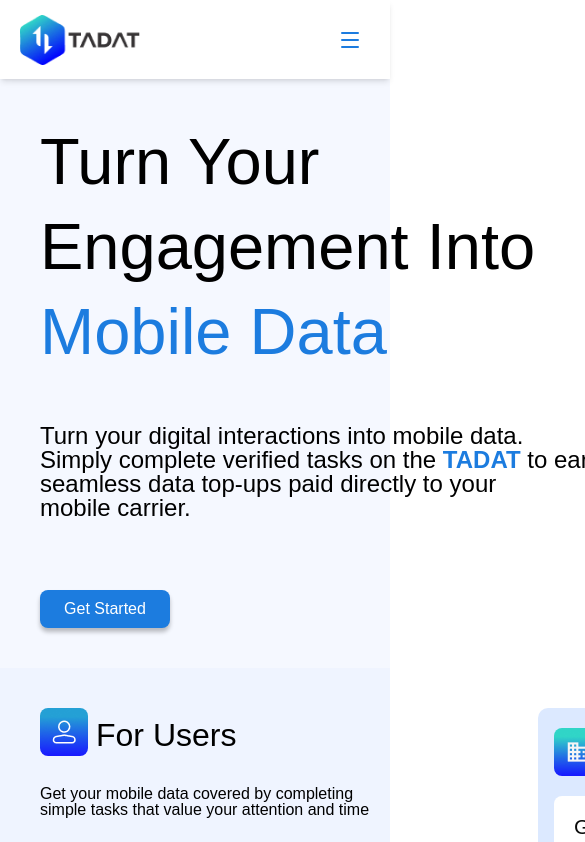
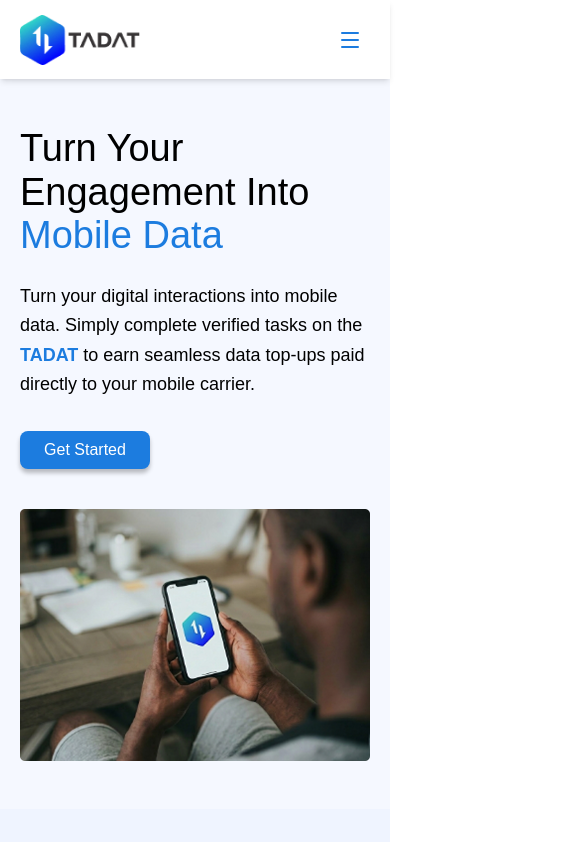
Before and after one commit to Tenney-olarh/TADAT, a React (Vite) app: page / in a window 390 px wide. Shown: the top 842 px of the page, 585 px wide, since content can reach past the window. Built offline with nearby package versions, Linux system fonts and the light colour scheme.

Commit message:
made Home.jsx  in landing responsive

```diff
--- a/src/Components/Landing/Home.jsx
+++ b/src/Components/Landing/Home.jsx
@@ -1,39 +1,43 @@
-import {Link }  from "react-router-dom";
 import HomeImage from "../../assets/Rectangle 92.png";
-const Home = ({onSignup}) => {
+
+const Home = ({ onSignup }) => {
   return (
     <div
       id="home"
-      className="flex flex-row justify-between bg-[#F5F8FF] px-10 py-10"
+      className="flex w-full flex-col items-center gap-10 bg-[#F5F8FF] px-5 py-12 sm:px-8 sm:py-14 lg:flex-row lg:items-center lg:justify-between lg:gap-8 lg:px-10 lg:py-10"
     >
       {/* LEFT HAND SIDE */}
-      <div className="flex flex-col max-w-[600px]">
-        <h1 className="font-normal text-[65px] tracking-[0%] text-[#000000] leading-[85px]">
+      <div className="flex w-full flex-col lg:w-1/2 lg:max-w-[600px]">
+        <h1 className="text-[38px] font-normal leading-[1.15] tracking-[0%] text-[#000000] sm:text-[48px] lg:text-[56px] lg:leading-[1.25] xl:text-[65px] xl:leading-[85px]">
           Turn Your <br /> Engagement Into{" "}
-          <span className="text-[#1C7CDF] font-medium"> Mobile Data</span>
+          <span className="font-medium text-[#1C7CDF]"> Mobile Data</span>
         </h1>
-        <p className="w-[598px] h-[116px] font-normal text-[24px] tracking-[0%] text-[#000000] leading-[100%] mt-[50px] mb-[50px]">
-          Turn your digital interactions into mobile data. <br />
-          Simply complete verified tasks on the{" "}
-          <span className="text-[#1C7CDF] font-semibold">TADAT</span> to earn{" "}
-          <br /> seamless data top-ups paid directly to your <br />
-          mobile carrier.
+
+        <p className="mt-6 mb-8 max-w-[598px] text-[18px] font-normal leading-relaxed tracking-[0%] text-[#000000] sm:text-[20px] lg:mt-[50px] lg:mb-[50px] lg:text-[24px] lg:leading-[100%]">
+          Turn your digital interactions into mobile data. Simply complete
+          verified tasks on the{" "}
+          <span className="font-semibold text-[#1C7CDF]">TADAT</span> to earn
+          seamless data top-ups paid directly to your mobile carrier.
         </p>
 
-          {" "}
-          <button onClick={onSignup} className="w-[130px] h-[38px] rounded-[8px] bg-[#1C7CDF] text-[#FFFFFF] font-medium cursor-pointer shadow-[0px_4px_4px_0px_rgba(0,0,0,0.25)] hover:bg-[#1C7CDF]/80 pt-[0px]">
-            Get Started
-          </button>
+        <button
+          onClick={onSignup}
+          className="h-[38px] w-[130px] shrink-0 cursor-pointer rounded-[8px] bg-[#1C7CDF] pt-0 font-medium text-[#FFFFFF] shadow-[0px_4px_4px_0px_rgba(0,0,0,0.25)] hover:bg-[#1C7CDF]/80"
+        >
+          Get Started
+        </button>
       </div>
-      {/* RIGHT HAND SIDE  */}
-      <div className="flex-shrink-0">
+
+      {/* RIGHT HAND SIDE */}
+      <div className="w-full max-w-[699px] lg:w-1/2 lg:max-w-none xl:max-w-[699px]">
         <img
           src={HomeImage}
           alt="Home"
-          className="w-[699px] h-[503px] object-cover"
+          className="h-auto w-full object-contain"
         />
       </div>
     </div>
   );
 };
+
 export default Home;
```
